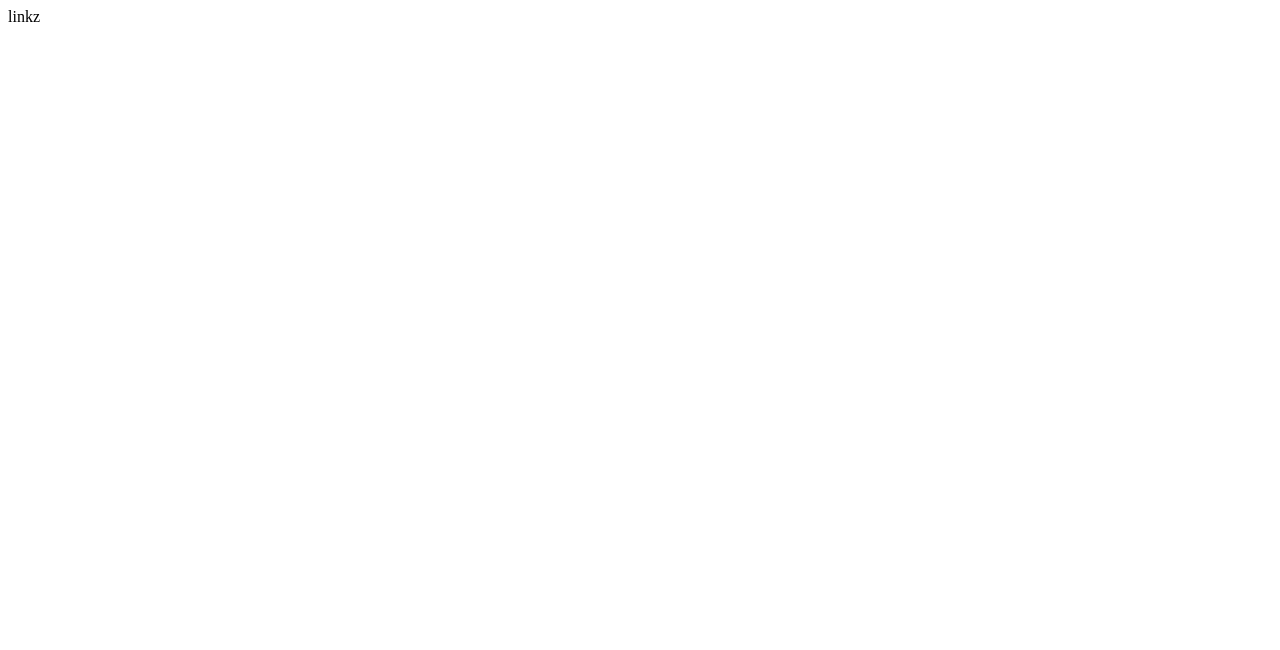
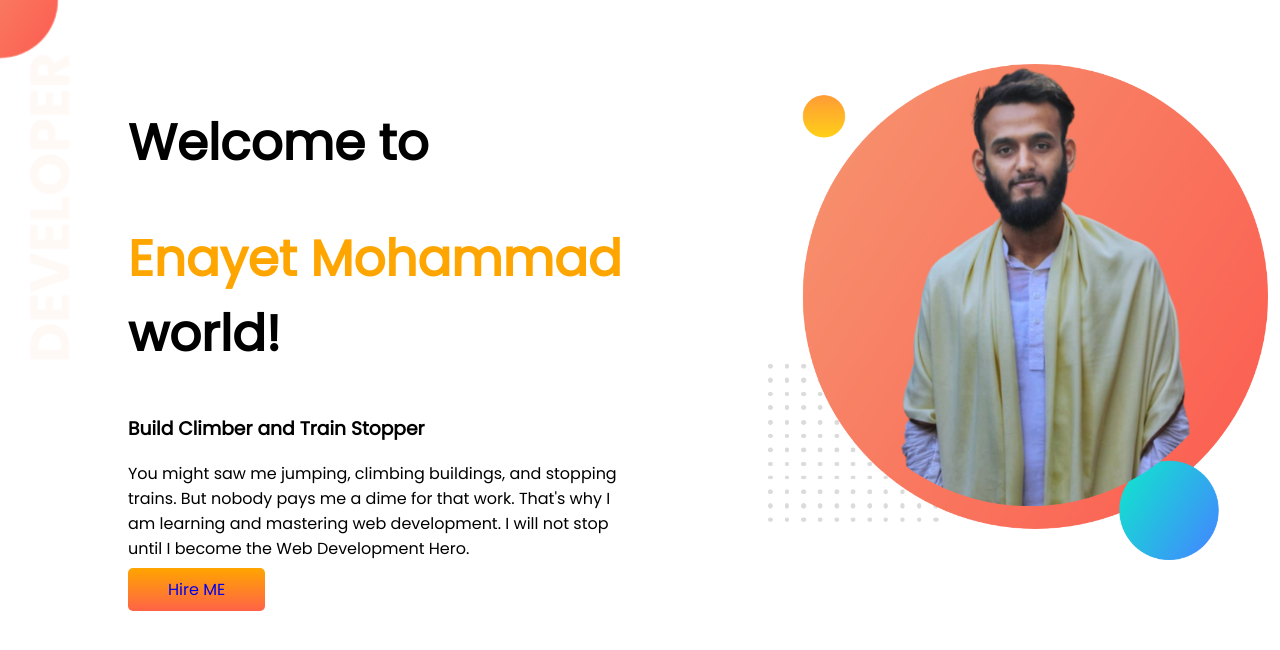
Before and after one commit to enayetmohammad1/developer-portfolio, a plain HTML site: page index.html in a window 1280 px wide. Drawn offline with Linux system fonts and the light colour scheme.

Commit message:
top banner added

```diff
--- a/index.html
+++ b/index.html
@@ -5,9 +5,29 @@
         <meta http-equiv="X-UA-Compatible" content="IE=edge">
         <meta name="viewport" content="width=device-width, initial-scale=1.0">
         <title>Enayet portfolio</title>
-    linkz
+        <link rel="preconnect" href="https://fonts.googleapis.com">
+        <link rel="preconnect" href="https://fonts.gstatic.com" crossorigin>
+        <link
+            href="https://fonts.googleapis.com/css2?family=Poppins&display=swap"
+            rel="stylesheet">
+        <link rel="stylesheet" href="style.css">
     </head>
     <body>
-
+        <section class="top-banner">
+            <div class="half-width">
+                <h1> Welcome to</h1>
+                <h1> <span class="orange-color"> Enayet Mohammad</span> world!</h1>
+                <h3>Build Climber and Train Stopper</h3>
+                <p>You might saw me jumping, climbing buildings, and stopping
+                    trains. But nobody pays me a dime for that work. That's why
+                    I am learning and mastering web development. I will not stop
+                    until I become the Web Development Hero. </p>
+                <a class="link-button" target="_blank" href="https://www.linkedin.com/in/enayet-mohammad-342401240/">
+                    Hire ME</a>
+            </div>
+            <div class="half-width">
+                <img src="images/enayet.png" alt="">
+            </div>
+        </section>
     </body>
 </html>
--- a/style.css
+++ b/style.css
@@ -0,0 +1,33 @@
+body{
+    font-family: 'Poppins', sans-serif;
+    margin: 0%;
+}
+h1{
+    font-size: 50px;
+
+}
+ .orange-color{
+    color: orange;
+ }
+  section{
+    display: flex;
+  }
+  .half-width{
+    width: 50%;
+    padding-left: 10%;
+    padding-top: 5%;
+  }
+  .half-width img{
+        width: 500px; ;
+  }
+  .link-button{
+    text-decoration: none;
+    background-image: linear-gradient(orange, tomato) ;
+    padding: 10px 40px ;
+    border-radius: 5px ;
+
+  }
+  .top-banner{
+ background-image: url(images/top-banner.png);
+ background-repeat: no-repeat;
+  }
```
Also changed, not shown: images/enayet.png (added). Lines whose indentation alone changed are shown as unchanged.
